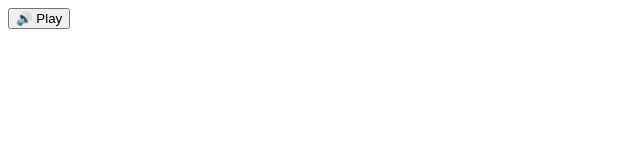
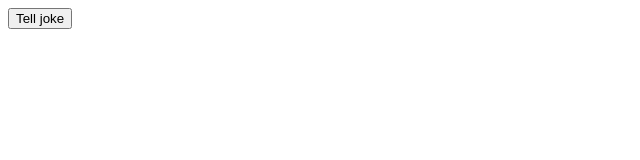
Before and after one commit to carterchung/carterchung.github.io, a plain HTML site: page index.html in a window 1280 px wide. Shown: the full height of the page, 0-640 px from the left. Drawn offline with Linux system fonts and the light colour scheme.

Commit message:
ok now tell a joke

```diff
--- a/index.html
+++ b/index.html
@@ -6,7 +6,7 @@
     <script src='https://code.responsivevoice.org/responsivevoice.js'></script>
 </head>
 <body>
-    <input onclick='responsiveVoice.speak("Hello World");' type='button' value='🔊 Play' />
+    <input onclick='tellJoke()' type='button' value='Tell joke' />
     <script>
 
         // document.addEventListener("click", function(){
```
